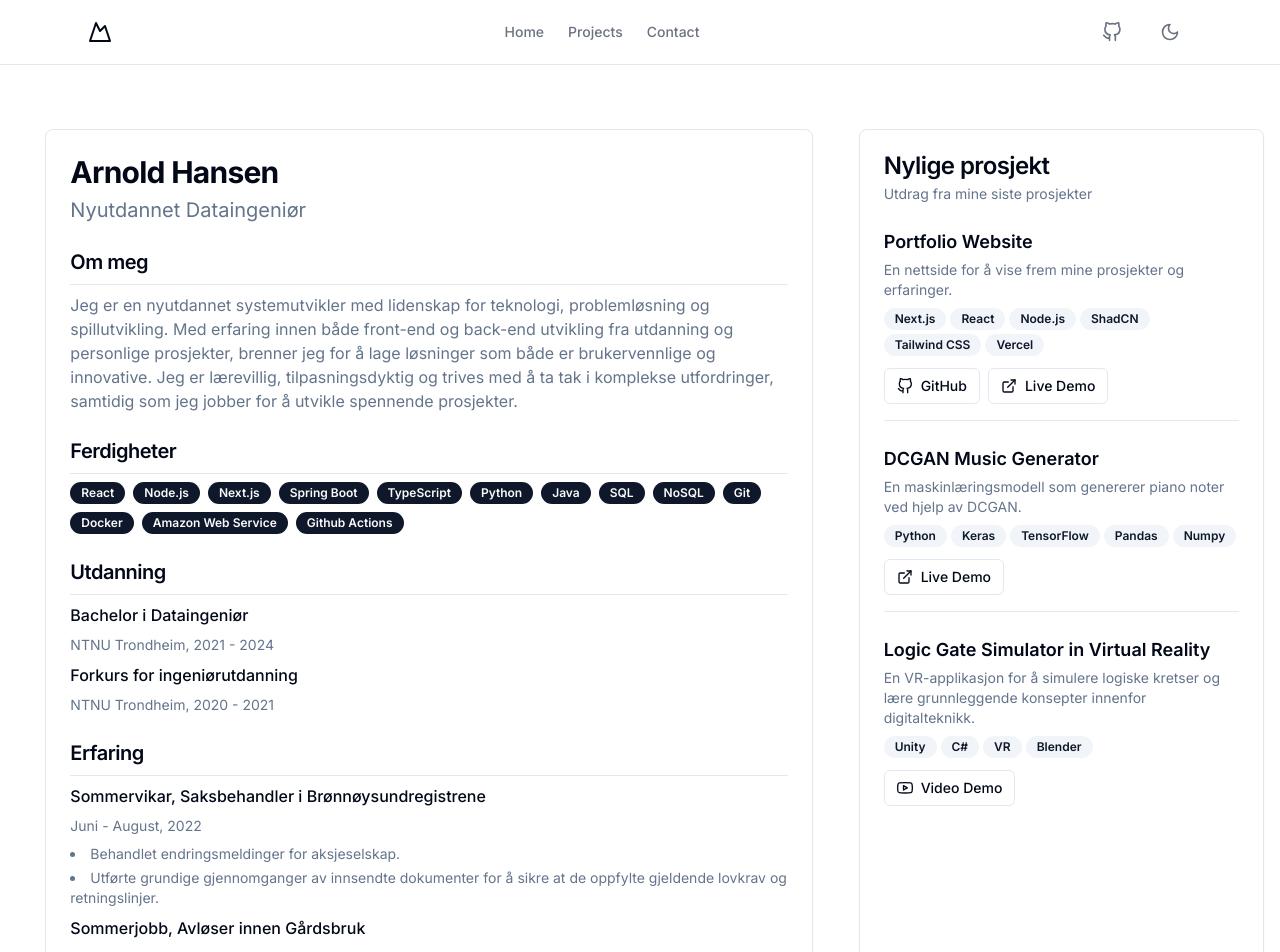
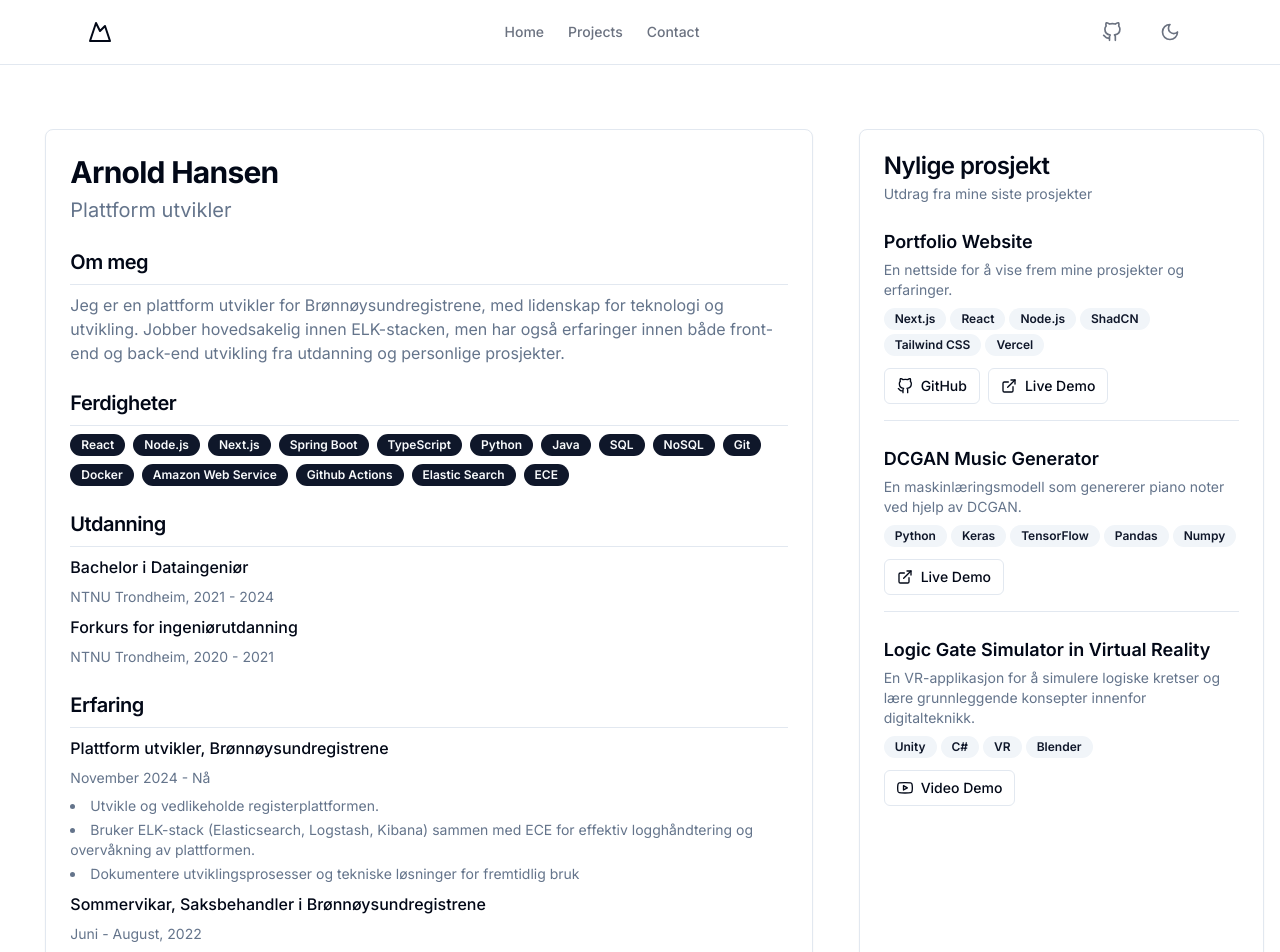
Before and after one commit to arnold01235/arndev, a Next.js app: page / in a window 1280 px wide. Shown: the top 952 px of the page. Built offline with nearby package versions, Linux system fonts and the light colour scheme.

Commit message:
Updated landing page

```diff
--- a/components/home/AboutCard.tsx
+++ b/components/home/AboutCard.tsx
@@ -10,14 +10,13 @@ export default function Component({ className }: ComponentProps) {
     <Card className={`w-full max-w-3xl mx-auto ${className}`}>
       <CardHeader>
         <CardTitle className="text-3xl font-bold">Arnold Hansen</CardTitle>
-        <p className="text-xl text-muted-foreground">Nyutdannet Dataingeniør</p>
+        <p className="text-xl text-muted-foreground">Plattform utvikler</p>
       </CardHeader>
       <CardContent className="space-y-6">
         <section>
           <h2 className="text-xl font-semibold mb-2">Om meg</h2>
           <p className="text-muted-foreground">
-          Jeg er en nyutdannet systemutvikler med lidenskap for teknologi, problemløsning og spillutvikling. Med erfaring innen både front-end og back-end utvikling fra utdanning og personlige prosjekter, brenner jeg for å lage løsninger som både er brukervennlige og innovative.
-          Jeg er lærevillig, tilpasningsdyktig og trives med å ta tak i komplekse utfordringer, samtidig som jeg jobber for å utvikle spennende prosjekter.
+          Jeg er en plattform utvikler for Brønnøysundregistrene, med lidenskap for teknologi og utvikling. Jobber hovedsakelig innen ELK-stacken, men har også erfaringer innen både front-end og back-end utvikling fra utdanning og personlige prosjekter.
           </p>
         </section>
         <section>
@@ -36,6 +35,8 @@ export default function Component({ className }: ComponentProps) {
             <Badge>Docker</Badge>
             <Badge>Amazon Web Service</Badge>
             <Badge>Github Actions</Badge>
+            <Badge>Elastic Search</Badge>
+            <Badge>ECE</Badge>
           </div>
         </section>
         <section>
@@ -54,6 +55,15 @@ export default function Component({ className }: ComponentProps) {
         <section>
           <h2 className="text-xl font-semibold mb-2">Erfaring</h2>
           <div className="space-y-2">
+            <div>
+              <h3 className="font-medium">Plattform utvikler, Brønnøysundregistrene</h3>
+              <p className="text-sm text-muted-foreground">November 2024 - Nå</p>
+              <ul className="list-disc list-inside text-sm text-muted-foreground mt-2 space-y-1">
+                <li>Utvikle og vedlikeholde registerplattformen.</li>
+                <li>Bruker ELK-stack (Elasticsearch, Logstash, Kibana) sammen med ECE for effektiv logghåndtering og overvåkning av plattformen.</li>
+                <li>Dokumentere utviklingsprosesser og tekniske løsninger for fremtidlig bruk</li>
+              </ul>
+            </div>
             <div>
               <h3 className="font-medium">Sommervikar, Saksbehandler i Brønnøysundregistrene</h3>
               <p className="text-sm text-muted-foreground">Juni - August, 2022</p>
--- a/package.json
+++ b/package.json
@@ -17,7 +17,7 @@
     "class-variance-authority": "^0.7.0",
     "clsx": "^2.1.1",
     "lucide-react": "^0.429.0",
-    "next": "14.2.5",
+    "next": "^14.2.23",
     "react": "^18",
     "react-dom": "^18",
     "tailwind-merge": "^2.5.2",
```
Also changed, not shown: 1 other file (tests, documents, lock files or other folders).
